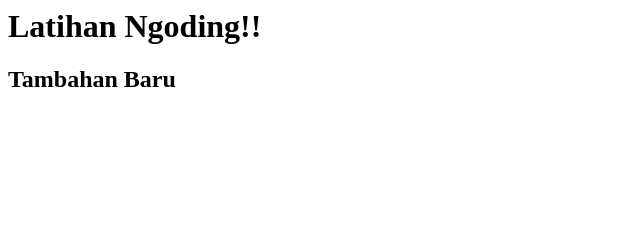
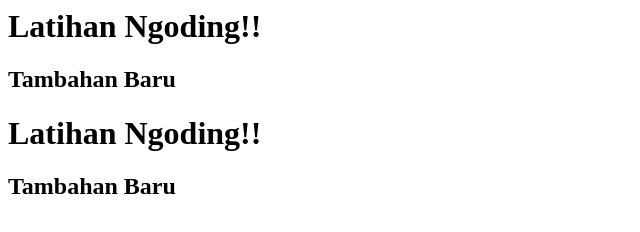
Before and after one commit to dickiezulkarnaen/learngithub, a plain HTML site: page index.html in a window 1280 px wide. Shown: the whole page, without its empty margins (0-640 px from the left). Drawn offline with Linux system fonts and the light colour scheme.

Commit message:
diubah di github

```diff
--- a/index.html
+++ b/index.html
@@ -1,2 +1,5 @@
 <h1>Latihan Ngoding!!<h1>
 <h2>Tambahan Baru</h2>
+
+<h1>Latihan Ngoding!!<h1>
+<h2>Tambahan Baru</h2>
```
